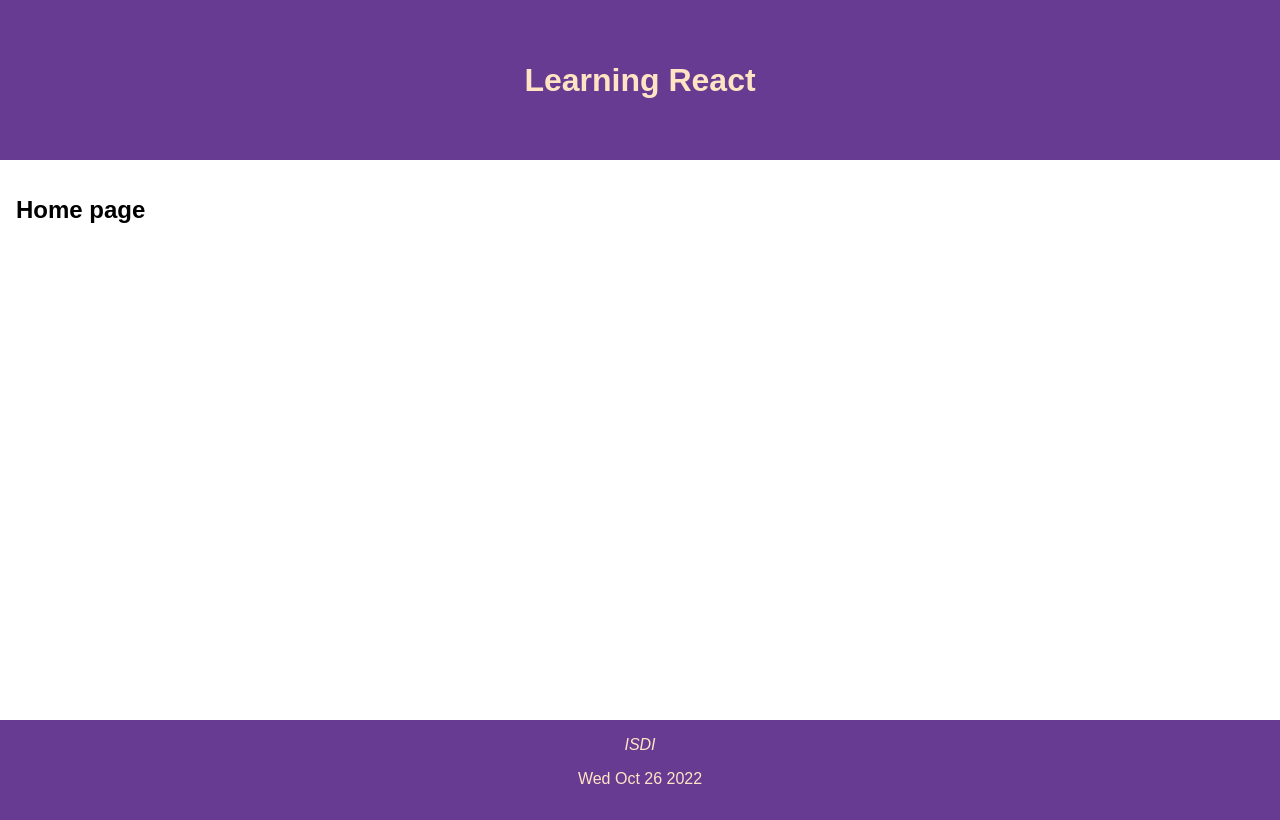
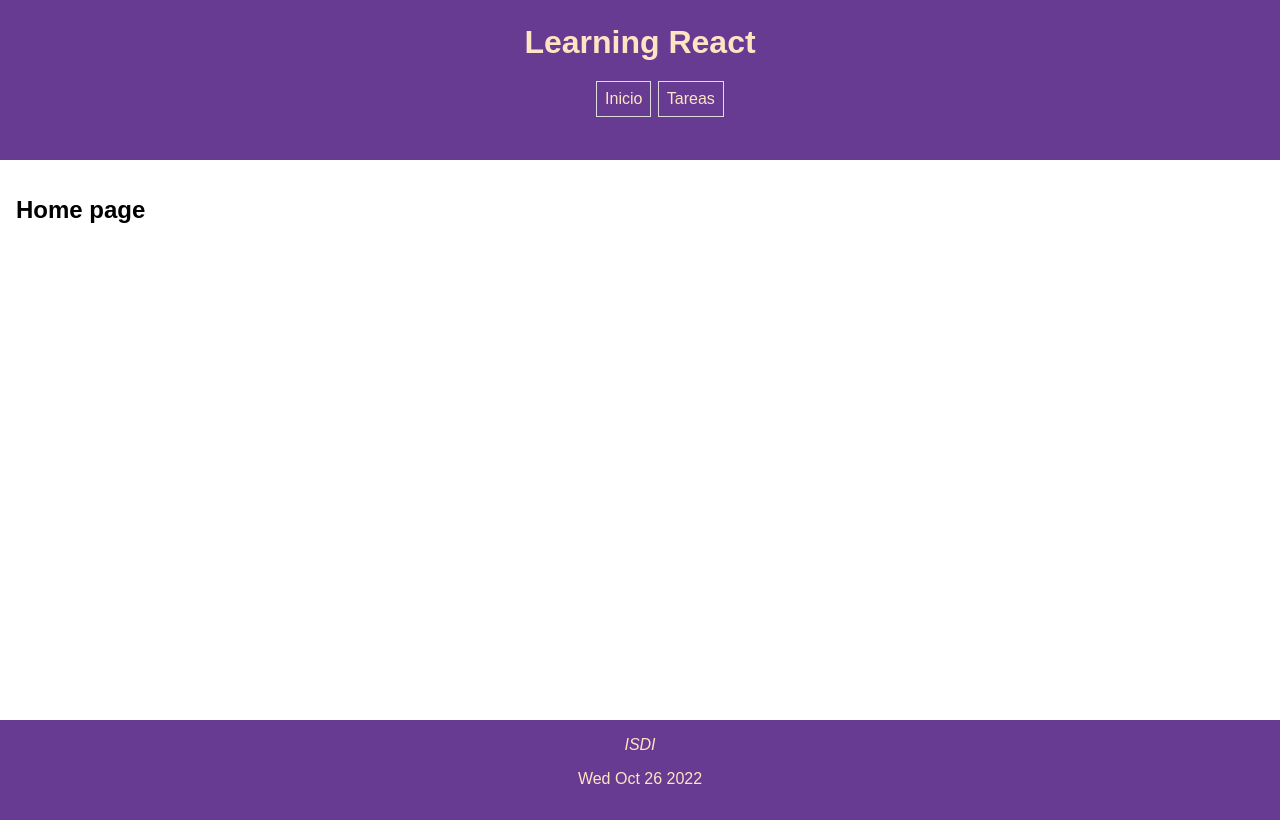
Before and after one commit to AldanaArcidiacono/week4.todo, a React (Create React App) app: page /home in a window 1280 px wide. Built offline with nearby package versions, Linux system fonts and the light colour scheme.

Commit message:
Add menu

```diff
--- a/src/infrastructure/components/header/header.module.css
+++ b/src/infrastructure/components/header/header.module.css
@@ -3,6 +3,7 @@
     display: flex;
     justify-content: center;
     align-items: center;
+    flex-direction: column;
     background-color: rgb(104, 59, 146);
     color: bisque;
 }
--- a/src/infrastructure/components/header/header.tsx
+++ b/src/infrastructure/components/header/header.tsx
@@ -1,9 +1,11 @@
+import { Menu } from '../menu/menu';
 import styles from './header.module.css';
 
 export function Header() {
     return (
         <header className={styles.header}>
             <h1 className={styles.h1}>Learning React</h1>
+            <Menu></Menu>
         </header>
     );
 }
--- /dev/null
+++ b/src/infrastructure/components/menu/menu.css
@@ -0,0 +1,16 @@
+nav ul {
+    list-style: none;
+    display: flex;
+}
+
+nav li {
+    border: 1px gainsboro solid;
+    padding: 0.5rem;
+    margin: 0.2rem;
+    justify-content: space-evenly;
+}
+
+nav a {
+    color: inherit;
+    text-decoration: none;
+}
--- /dev/null
+++ b/src/infrastructure/components/menu/menu.tsx
@@ -0,0 +1,20 @@
+import { Link } from 'react-router-dom';
+import './menu.css'; // No es en modulo
+
+export function Menu() {
+    const menuOptions = [
+        { id: '1', path: '', label: 'Inicio' },
+        { id: '2', path: 'todo', label: 'Tareas' },
+    ];
+    return (
+        <nav>
+            <ul>
+                {menuOptions.map((item) => (
+                    <li key={item.id}>
+                        <Link to={item.path}>{item.label}</Link>
+                    </li>
+                ))}
+            </ul>
+        </nav>
+    );
+}
--- a/src/infrastructure/components/routes/app.routes.tsx
+++ b/src/infrastructure/components/routes/app.routes.tsx
@@ -1,12 +1,17 @@
-import { Route, Routes } from 'react-router-dom';
+import { Navigate, Route, Routes } from 'react-router-dom';
 import HomePage from '../../../share/home/page/home.page';
 import ToDoPage from '../../../share/todo/page/todo.page';
 
 export function AppRoutes() {
     return (
         <Routes>
+            <Route path="" element={<HomePage></HomePage>}></Route>
             <Route path="home" element={<HomePage></HomePage>}></Route>
             <Route path="todo" element={<ToDoPage></ToDoPage>}></Route>
+            <Route
+                path="*"
+                element={<Navigate replace to=""></Navigate>}
+            ></Route>
         </Routes>
     );
 }
```
